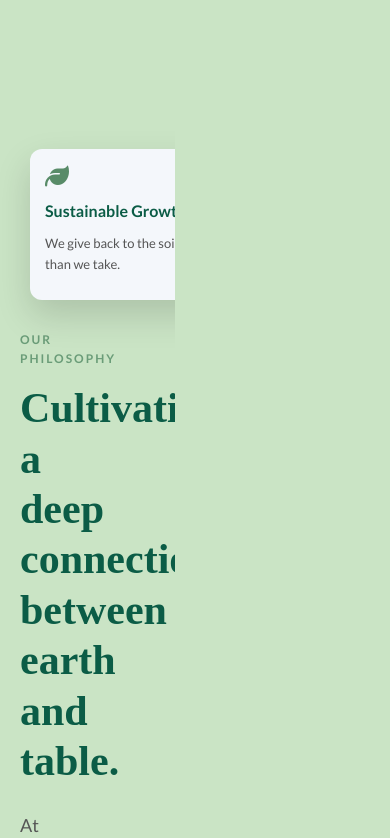
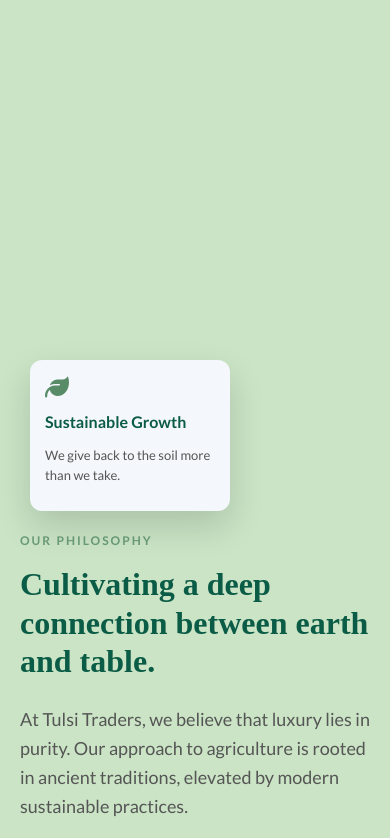
Before and after one commit to Sangram41/TULSI-TRADERS, a plain HTML site: page TULSI1.html in a window 390 px wide. Shown: the part 3160-3998 px from the top of the page. Drawn offline with Linux system fonts and the light colour scheme; no server answers.

Commit message:
10th COMMIT

```diff
--- a/yellow.css
+++ b/yellow.css
@@ -854,22 +854,46 @@ a {
         grid-template-columns: 1fr;
     }
 
-    /* === UN-SQUISH PHILOSOPHY SECTION === */
+    /* === THE ULTIMATE PHILOSOPHY FIX === */
+    .philosophy {
+        padding: 50px 0 !important; /* Reduces massive desktop spacing */
+    }
     .grid-2-col {
         display: flex !important;
         flex-direction: column !important;
         width: 100% !important;
-        padding: 0 20px !important;
-        gap: 50px;
+        max-width: 100% !important;
+        padding: 0 20px !important; /* Forces a safe edge on the phone */
+        margin: 0 !important;
+        gap: 40px !important;
+        box-sizing: border-box !important;
     }
-    .philosophy-image,
+    .philosophy-image {
+        width: 100% !important;
+        max-width: 100% !important;
+        margin: 0 !important;
+        display: block !important;
+    }
     .philosophy-text {
         width: 100% !important;
         max-width: 100% !important;
         margin: 0 !important;
+        padding: 0 !important;
+        box-sizing: border-box !important;
     }
-    .philosophy-text p {
+    .philosophy-text h2 {
+        font-size: 32px !important; /* Stops the title from overflowing */
+        width: 100% !important;
+    }
+    .philosophy-text p, .overline {
+        width: 100% !important;
         max-width: 100% !important;
+    }
+    .stats-row {
+        display: flex !important;
+        flex-direction: row !important;
+        gap: 30px !important;
+        width: 100% !important;
     }
     .floating-card {
         bottom: -20px;
```
